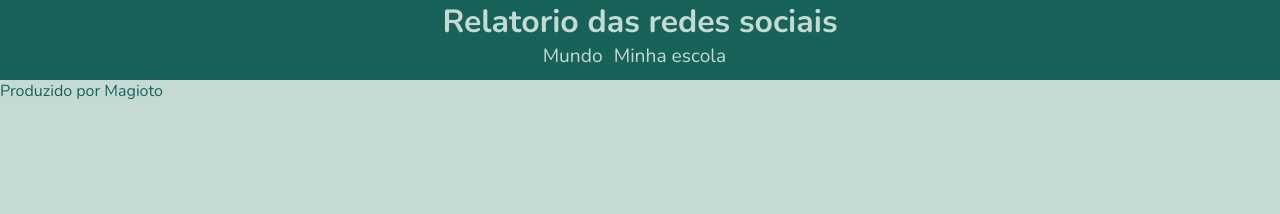
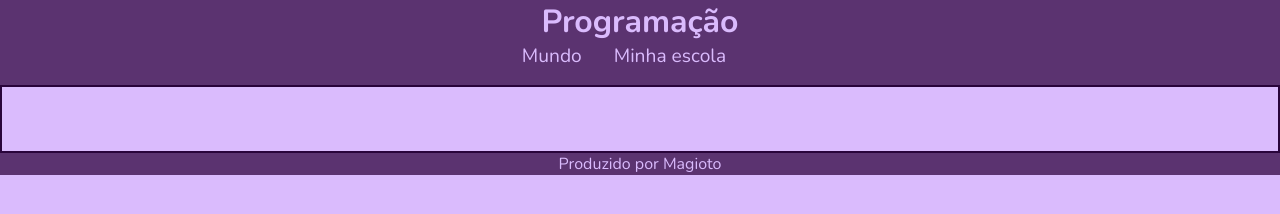
Before and after one commit to Magioto/3f-2projeto, a plain HTML site: page index.html in a window 1280 px wide. Drawn offline with nearby package versions, Linux system fonts and the light colour scheme.

Commit message:
Add files via upload

```diff
--- a/index.html
+++ b/index.html
@@ -4,23 +4,25 @@
     <meta charset="UTF-8">
     <meta http-equiv="X-UA-Compatible" content="IE=edge">
     <meta name="viewport" content="width=device-width, initial-scale=1.0">
-    <title>Redes Sociais</title>
+    <title>Programação</title>
     <link rel="stylesheet" href="style.css">
 </head>
 <body>
     <header>
-       <h1>Relatorio das redes sociais</h1>
-       <nav>
+      <h1>Programação</h1>
+      <nav>
           <a href="#">Mundo</a>
           <a href="#">Minha escola</a>
-       </nav>
+      </nav>
     </header>
     <main>
+      <section class="graficos-container" id="graficos-container">
 
+      </section>
     </main>
     <footer>
         Produzido por Magioto
     </footer>
-    <script src="graficos/informacoesglobais.js"></script>
+    <script src="GRÁFICOS/arquivo.js"></script>
 </body>
 </html>
--- a/style.css
+++ b/style.css
@@ -1,10 +1,9 @@
 @import url('https://fonts.googleapis.com/css2?family=Nunito:ital,wght@0,200..1000;1,200..1000&display=swap');
-
 :root{
-    --cor-de-fundo: #C4DAD2;
-    --cor-primaria: #186359;
-    --cor-secundaria: #6A9C89;
-    --fonte: "Nunito", sans-serif;
+    --cor-de-fundo: #dabbfd;
+    --cor-primaria: #5b3370;
+    --cor-secundaria: #29043b;
+    --fonte:"Nunito", sans-serif;
 }
 *{
     margin: 0;
@@ -16,33 +15,53 @@ body{
     height: 100vh;
     font-family: var(--fonte);
 }
-
 header{
     background-color: var(--cor-primaria);
     text-align: center;
 }
-
 h1{
     color: var(--cor-de-fundo);
+    /*cor da fonte*/
     font-size: 2rem;
+    /*tamanho da fonte*/
     font-weight: 700;
+    /*peso da fonte*/
+
 }
-
 nav{
     display: flex;
     justify-content: center;
     font-weight: 400;
 }
-
 nav a{
+    /*text-decoration serve para adicionar ou remover uma
+    decoração no texto*/
     text-decoration: none;
     color: var(--cor-de-fundo);
-    margin: 0 0.7rem 0.7rem 0;
+    /*espaçamento externo*/
+    margin: 0 2rem 1rem 0;
     font-size: 1.2rem;
 }
-
 nav a:hover{
     text-decoration: underline;
+    /*reduz o tamanho*/
     transform: scale(0.9);
-    transition: transform 1.5s;
+    /*cria uma transição com 0.5s para o transform*/
+    transition: transform 0.5s;
 }
+
+span{
+    color: var(--cor-secundaria);
+    font-weight: bold;
+}
+footer{
+    background-color: var(--cor-primaria);
+    color: var(--cor-de-fundo);
+    text-align: center;
+}
+.graficos-container{
+    font-size: 1.3rem;
+    text-align: center;
+    padding: 2rem;
+    border: var(--cor-secundaria) solid 2px;
+}
```
Also changed, not shown: arquivo.js (added, +23 -0 lines).
